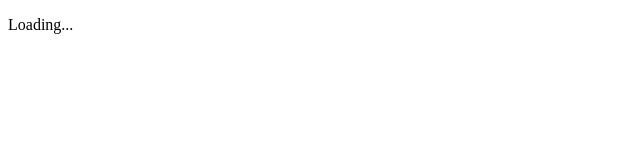
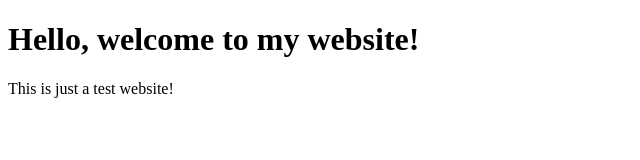
Before and after one commit to dyapan33/LoadingPage, a plain HTML site: page Index.html in a window 1280 px wide. Shown: the whole page, without its empty margins (0-640 px from the left). Drawn offline with Linux system fonts and the light colour scheme.

Commit message:
Update title and content in Index.html

```diff
--- a/Index.html
+++ b/Index.html
@@ -3,9 +3,11 @@
 <head>
     <meta charset="UTF-8">
     <meta name="viewport" content="width=device-width, initial-scale=1.0">
-    <title>...</title>
+    <link rel="stylesheet" href="Style.css">
+    <title>Web server example</title>
 </head>
 <body>
-    <p>Loading...</p>
+    <h1>Hello, welcome to my website!</h1>
+    <p>This is just a test website!</p>
 </body>
 </html>
```
